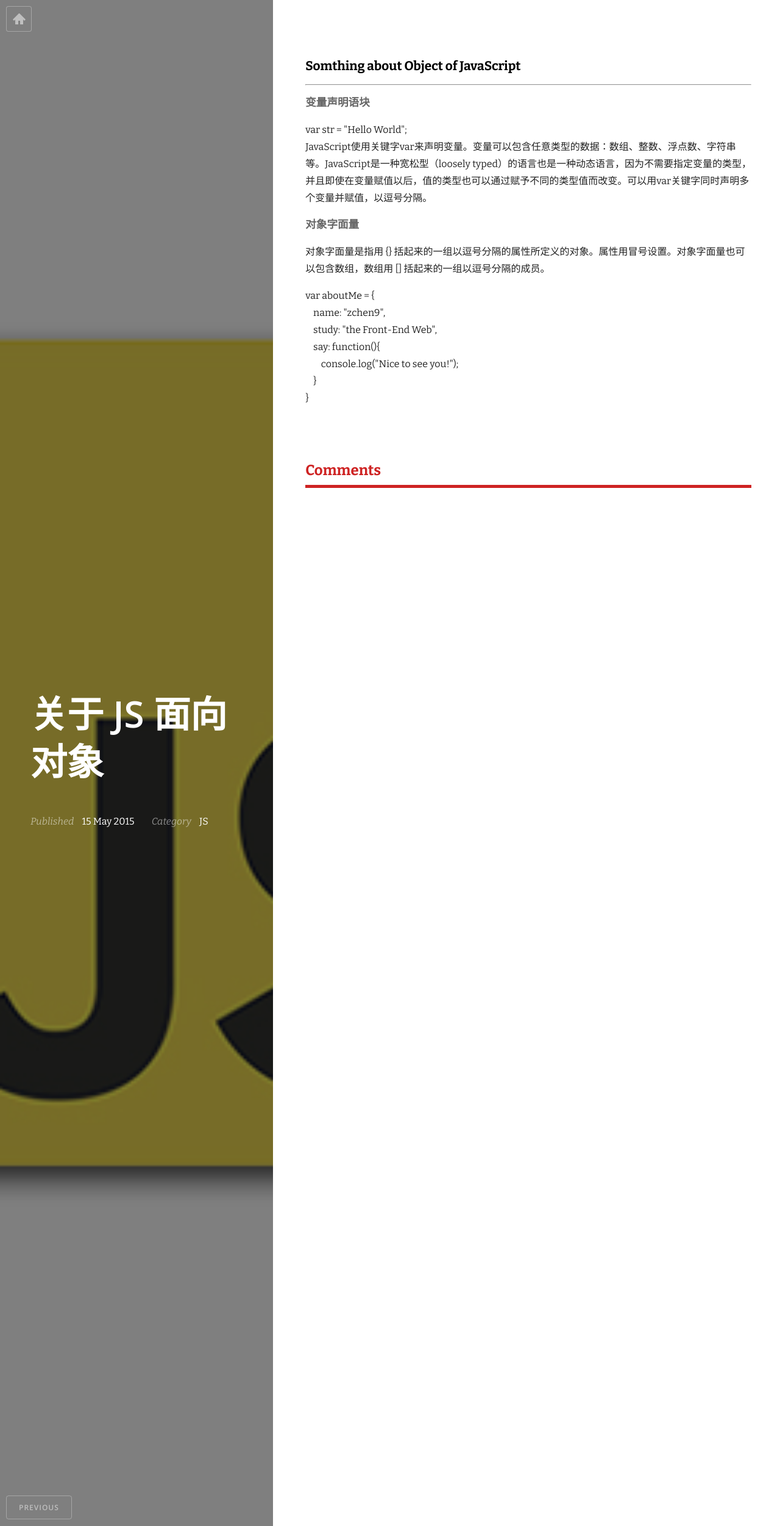
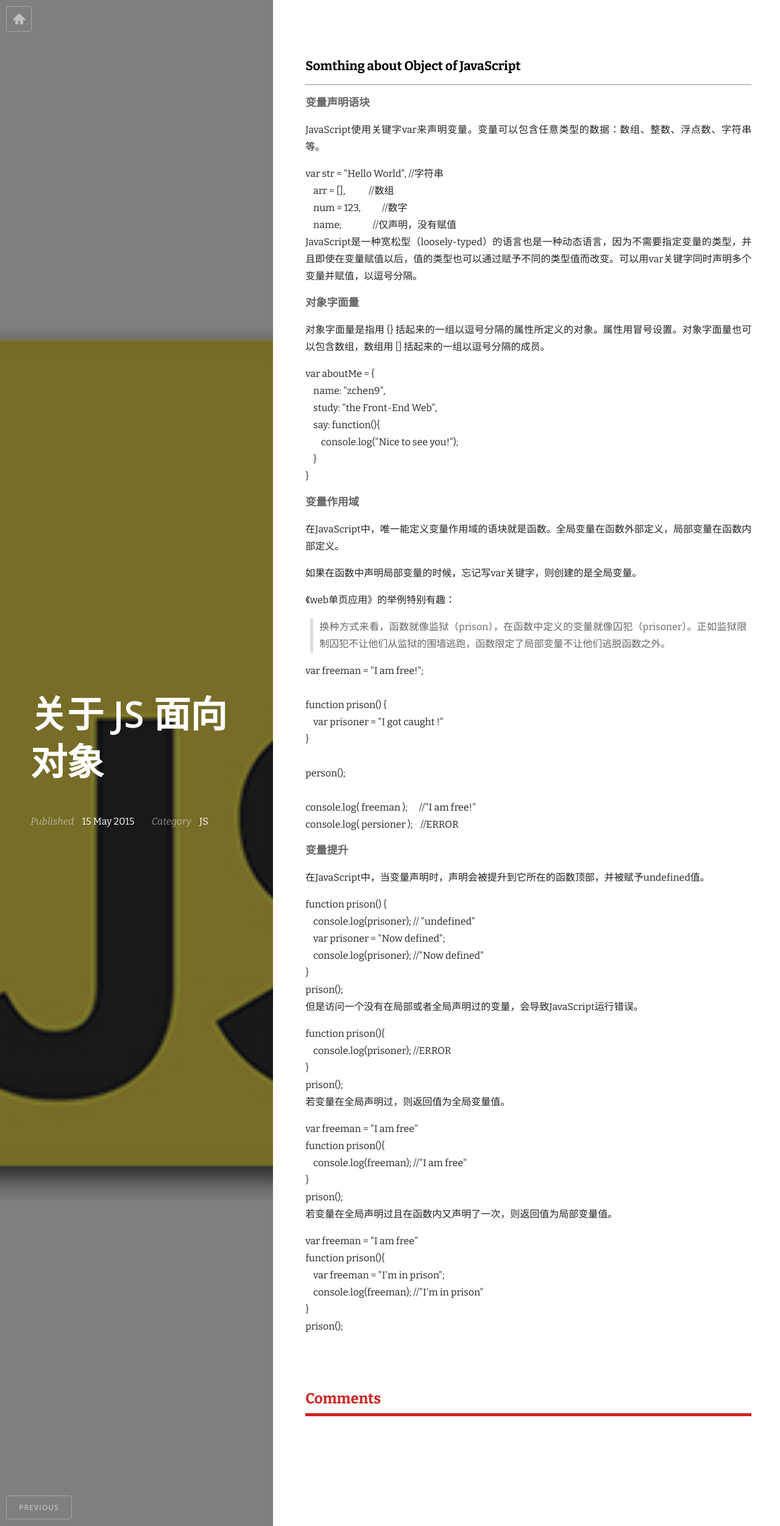
Before and after one commit to ch1oechao/ch1oechao.github.io, a Jekyll site: the page built from _posts/2015-05-15-about-JS-Object.md, in a window 1280 px wide. Shown: the whole page at 61% size. Built offline with Jekyll 4.4.1, drawn with Linux system fonts in a browser that asks for light colours; comment, search, counter and statistics services are not loaded.

Commit message:
update post

```diff
--- a/_posts/2015-05-15-about-JS-Object.md
+++ b/_posts/2015-05-15-about-JS-Object.md
@@ -12,9 +12,14 @@ featured_image: /images/js.jpg
 
 <b>变量声明语块</b>
 
-    var str = "Hello World";
+JavaScript使用关键字var来声明变量。变量可以包含任意类型的数据：数组、整数、浮点数、字符串等。
 
-JavaScript使用关键字var来声明变量。变量可以包含任意类型的数据：数组、整数、浮点数、字符串等。JavaScript是一种宽松型（loosely typed）的语言也是一种动态语言，因为不需要指定变量的类型，并且即使在变量赋值以后，值的类型也可以通过赋予不同的类型值而改变。可以用var关键字同时声明多个变量并赋值，以逗号分隔。
+    var str = "Hello World", //字符串
+        arr = [],            //数组
+        num = 123,           //数字
+        name;                //仅声明，没有赋值
+
+JavaScript是一种宽松型（loosely-typed）的语言也是一种动态语言，因为不需要指定变量的类型，并且即使在变量赋值以后，值的类型也可以通过赋予不同的类型值而改变。可以用var关键字同时声明多个变量并赋值，以逗号分隔。
 
 <b>对象字面量</b>
 
@@ -27,3 +32,59 @@ JavaScript使用关键字var来声明变量。变量可以包含任意类型的
             console.log("Nice to see you!");
         }
     }
+
+<b>变量作用域</b>
+
+在JavaScript中，唯一能定义变量作用域的语块就是函数。全局变量在函数外部定义，局部变量在函数内部定义。
+
+如果在函数中声明局部变量的时候，忘记写var关键字，则创建的是全局变量。
+
+《web单页应用》的举例特别有趣：
+
+> 换种方式来看，函数就像监狱（prison），在函数中定义的变量就像囚犯（prisoner）。正如监狱限制囚犯不让他们从监狱的围墙逃跑，函数限定了局部变量不让他们逃脱函数之外。
+
+    var freeman = "I am free!";
+
+    function prison() {
+        var prisoner = "I got caught !"
+    }
+
+    person();
+
+    console.log( freeman );      //"I am free!"
+    console.log( persioner );    //ERROR
+
+<b>变量提升</b>
+
+在JavaScript中，当变量声明时，声明会被提升到它所在的函数顶部，并被赋予undefined值。
+
+    function prison() {
+        console.log(prisoner); // "undefined"
+        var prisoner = "Now defined";
+        console.log(prisoner); //"Now defined"
+    }
+    prison();
+
+但是访问一个没有在局部或者全局声明过的变量，会导致JavaScript运行错误。
+
+    function prison(){
+        console.log(prisoner); //ERROR
+    }
+    prison();
+
+若变量在全局声明过，则返回值为全局变量值。
+
+    var freeman = "I am free"
+    function prison(){
+        console.log(freeman); //"I am free"
+    }
+    prison();
+
+若变量在全局声明过且在函数内又声明了一次，则返回值为局部变量值。
+
+    var freeman = "I am free"
+    function prison(){
+        var freeman = "I'm in prison";
+        console.log(freeman); //"I'm in prison"
+    }
+    prison();
--- a/assets/css/main.css
+++ b/assets/css/main.css
@@ -381,6 +381,8 @@ header ul.meta li span {
 article {
   width: 65%;
   overflow-x: hidden;
+  text-align: justify;
+  text-justify: inter-ideograph;
 }
 
 article .container {
```
